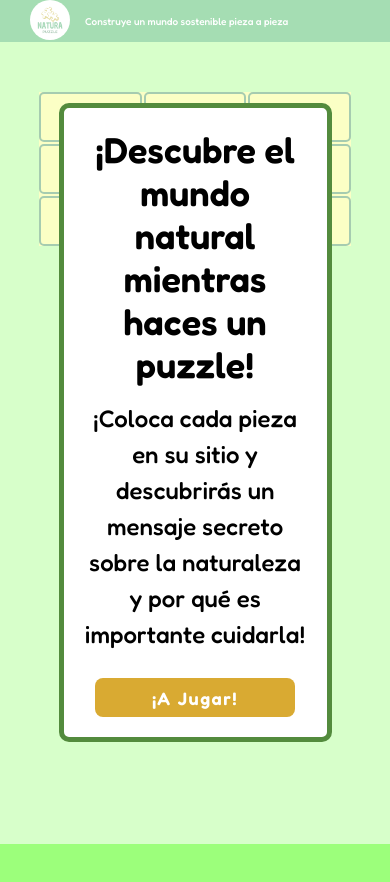
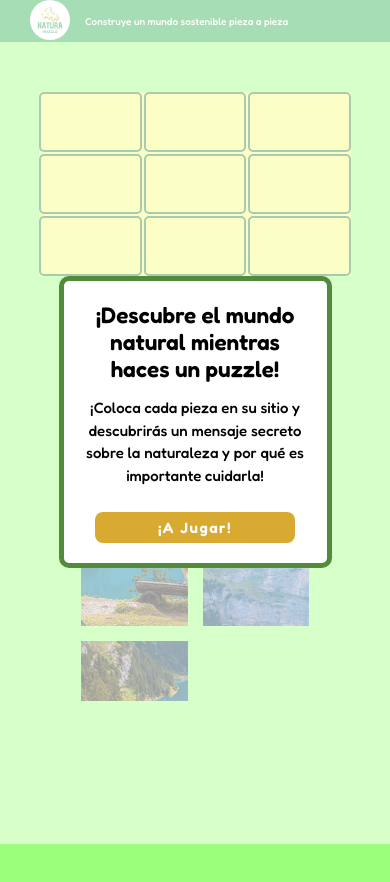
Before and after one commit to Sara-Gavi/Natura-puzzle, a React (Vite) app: page /#/puzzle in a window 390 px wide. Shown: the top 882 px of the page. Built offline with nearby package versions, Linux system fonts and the light colour scheme.

Commit message:
Responsive design improvements

```diff
--- a/src/scss/App.scss
+++ b/src/scss/App.scss
@@ -51,8 +51,8 @@
 
 .tablero.grid {
   display: grid;
-  grid-template-columns: repeat(3, minmax(50px, 1fr));
-  grid-template-rows: repeat(3, minmax(50px, 1fr));
+  grid-template-columns: repeat(3, minmax(60px, 1fr));
+  grid-template-rows: repeat(3, minmax(60px, 1fr));
   gap: 2px;
   margin: 20px auto;
 }
@@ -72,8 +72,9 @@
 
 
 .piezas-desordanadas {
-  display: flex;
-  flex-wrap: wrap;
+  display: grid;
+  grid-template-columns: repeat(2, 1fr); /* Dos columnas con igual ancho */
+  gap: 20px;
   justify-content: center;
   gap: 15px;
   margin: 5px 20px;
@@ -81,7 +82,7 @@
 
 .piezas-desordanadas img {
   object-fit: contain;
-  height: 40px;
+  height: 60px;
   cursor: pointer;
 }
 
@@ -104,7 +105,7 @@
   background-color: #fff;
   padding: 20px;
   border-radius: 10px;
-  font-size: 24px;
+  font-size: 15px;
   border: 5px solid #538b3d;
   border-radius: 10px;
   text-align: center;
@@ -128,7 +129,7 @@
 }
 
 .logo__message{
-  width:100px;
+  width:80px;
   border-radius: 50%;
 }
 //mensaje inicio instrucciones
@@ -150,12 +151,11 @@
 .button__text{
   text-decoration: none;
   color: white;
-  font-size: 18px;
+  font-size: 15px;
   font-weight:600;
   font-family: "Fredoka", sans-serif;
   letter-spacing: 1.5px;
 }
-
 
 
 
@@ -181,9 +181,24 @@
     height: 80px;
   }
 
-.piezas-desordanadas {
- gap:20px;}
+  .piezas-desordanadas {
+    display: grid;
+    grid-template-columns: repeat(3, 1fr); /* Dos columnas con igual ancho */
+    gap: 20px;
+    justify-content: center;
+    gap: 15px;
+    margin: 5px 20px;
+  }
 
+ .mensaje__texto{
+
+  font-size: 24px;
+}
+
+.logo__message{
+  width:100px;
+  border-radius: 50%;
+}
 
 }
 
@@ -223,4 +238,31 @@
     font-size: 15px;
 }
 
+.mensaje__texto{
+  background-color: #fff;
+  padding: 20px;
+  border-radius: 10px;
+  font-size: 24px;
+  border: 5px solid #538b3d;
+  border-radius: 10px;
+  text-align: center;
+  max-width: 70%;
+  display: flex;
+  flex-direction: column;
+  justify-content: center;
+  align-items: center;
 }
+
+.mensaje__h2{
+  font-family: "Fredoka", sans-serif;
+  font-weight:600;
+  margin-bottom: 15px;
+}
+
+
+.logo__message{
+  width:100px;
+  border-radius: 50%;
+}
+
+}
--- a/src/scss/layout/_landing.scss
+++ b/src/scss/layout/_landing.scss
@@ -27,7 +27,7 @@
 .content__slogan{
   font-family: "Fredoka", sans-serif;
     text-align: center;
-    font-size: 40px;
+    font-size: 25px;
     font-weight: 900;
   font-stretch: expanded;
     color: #15833c;
@@ -80,7 +80,9 @@
 
 .content__slogan{
 
-    font-size: 2rem;}
+  font-size: 40px;
+margin-left: 20px;
+margin-right: 20px;}
 
 
 .content__button{
@@ -98,7 +100,9 @@
 
 .content__slogan{
 
-    font-size: 2.5rem;
+  font-size: 40px;
+  margin-left: 20px;
+margin-right: 20px;
 
 }
 
```
